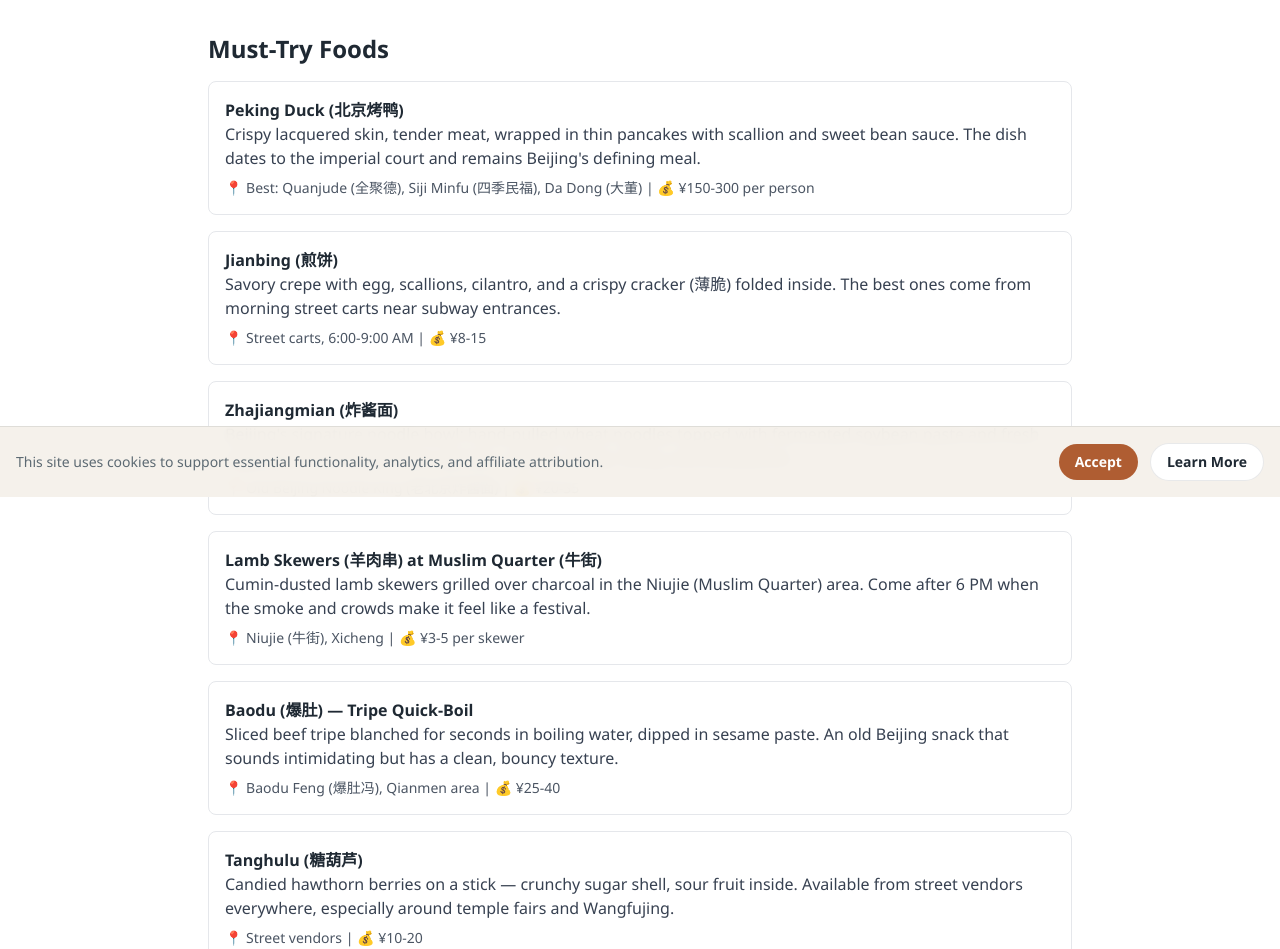
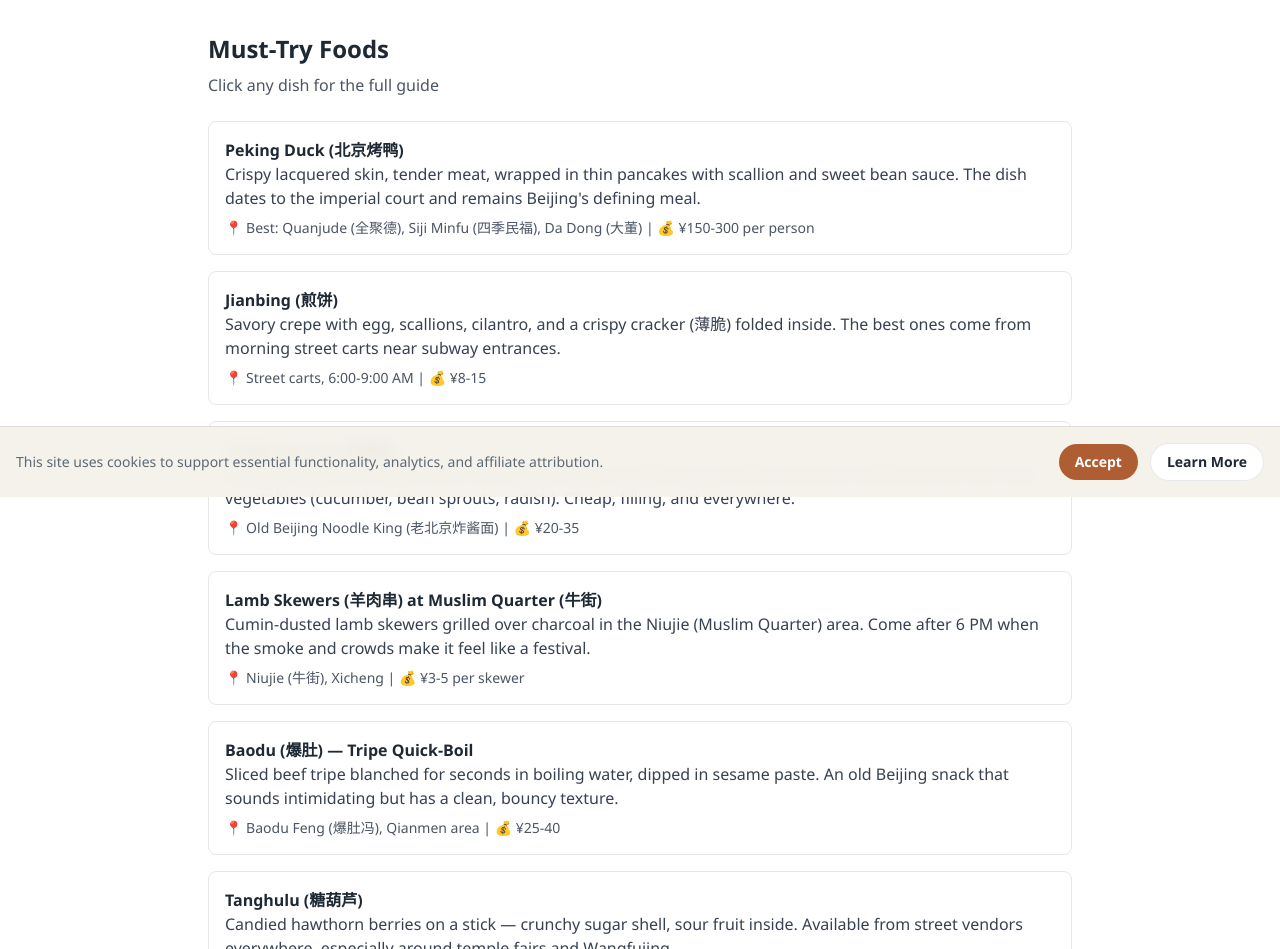
Before and after one commit to thecubestorm-arch/trailofchina, a Next.js app: page /destinations/beijing/where-to-eat in a window 1280 px wide. Shown: the part 303-1252 px from the top of the page. Built offline with nearby package versions, Linux system fonts and the light colour scheme.

Commit message:
Feature: Link hub pages to food detail pages (Beijing + Shanghai)

```diff
--- a/app/destinations/beijing/where-to-eat/page.tsx
+++ b/app/destinations/beijing/where-to-eat/page.tsx
@@ -26,62 +26,63 @@ export default function BeijingWhereToEatPage() {
         </section>
 
         <section className="mb-8">
-          <h2 className="text-2xl font-semibold mb-4">Must-Try Foods</h2>
+          <h2 className="text-2xl font-semibold mb-2">Must-Try Foods</h2>
+          <p className="text-gray-600 mb-6">Click any dish for the full guide</p>
 
           <div className="space-y-4">
-            <div className="border rounded-lg p-4">
+            <Link href="/destinations/beijing/where-to-eat/peking-duck" className="block border rounded-lg p-4 hover:shadow-md transition-shadow cursor-pointer">
               <h3 className="font-semibold">Peking Duck (北京烤鸭)</h3>
               <p className="text-gray-700 mb-2">
                 Crispy lacquered skin, tender meat, wrapped in thin pancakes with scallion and sweet bean sauce.
                 The dish dates to the imperial court and remains Beijing&apos;s defining meal.
               </p>
               <p className="text-sm text-gray-600">📍 Best: Quanjude (全聚德), Siji Minfu (四季民福), Da Dong (大董) | 💰 ¥150-300 per person</p>
-            </div>
+            </Link>
 
-            <div className="border rounded-lg p-4">
+            <Link href="/destinations/beijing/where-to-eat/jianbing" className="block border rounded-lg p-4 hover:shadow-md transition-shadow cursor-pointer">
               <h3 className="font-semibold">Jianbing (煎饼)</h3>
               <p className="text-gray-700 mb-2">
                 Savory crepe with egg, scallions, cilantro, and a crispy cracker (薄脆) folded inside.
                 The best ones come from morning street carts near subway entrances.
               </p>
               <p className="text-sm text-gray-600">📍 Street carts, 6:00-9:00 AM | 💰 ¥8-15</p>
-            </div>
+            </Link>
 
-            <div className="border rounded-lg p-4">
+            <Link href="/destinations/beijing/where-to-eat/zhajiangmian" className="block border rounded-lg p-4 hover:shadow-md transition-shadow cursor-pointer">
               <h3 className="font-semibold">Zhajiangmian (炸酱面)</h3>
               <p className="text-gray-700 mb-2">
                 Beijing&apos;s signature noodle bowl: hand-pulled wheat noodles topped with fermented soybean paste
                 and fresh vegetables (cucumber, bean sprouts, radish). Cheap, filling, and everywhere.
               </p>
               <p className="text-sm text-gray-600">📍 Old Beijing Noodle King (老北京炸酱面) | 💰 ¥20-35</p>
-            </div>
+            </Link>
 
-            <div className="border rounded-lg p-4">
+            <Link href="/destinations/beijing/where-to-eat/lamb-skewers" className="block border rounded-lg p-4 hover:shadow-md transition-shadow cursor-pointer">
               <h3 className="font-semibold">Lamb Skewers (羊肉串) at Muslim Quarter (牛街)</h3>
               <p className="text-gray-700 mb-2">
                 Cumin-dusted lamb skewers grilled over charcoal in the Niujie (Muslim Quarter) area.
                 Come after 6 PM when the smoke and crowds make it feel like a festival.
               </p>
               <p className="text-sm text-gray-600">📍 Niujie (牛街), Xicheng | 💰 ¥3-5 per skewer</p>
-            </div>
+            </Link>
 
-            <div className="border rounded-lg p-4">
+            <Link href="/destinations/beijing/where-to-eat/baodu" className="block border rounded-lg p-4 hover:shadow-md transition-shadow cursor-pointer">
               <h3 className="font-semibold">Baodu (爆肚) — Tripe Quick-Boil</h3>
               <p className="text-gray-700 mb-2">
                 Sliced beef tripe blanched for seconds in boiling water, dipped in sesame paste.
                 An old Beijing snack that sounds intimidating but has a clean, bouncy texture.
               </p>
               <p className="text-sm text-gray-600">📍 Baodu Feng (爆肚冯), Qianmen area | 💰 ¥25-40</p>
-            </div>
+            </Link>
 
-            <div className="border rounded-lg p-4">
+            <Link href="/destinations/beijing/where-to-eat/tanghulu" className="block border rounded-lg p-4 hover:shadow-md transition-shadow cursor-pointer">
               <h3 className="font-semibold">Tanghulu (糖葫芦)</h3>
               <p className="text-gray-700 mb-2">
                 Candied hawthorn berries on a stick — crunchy sugar shell, sour fruit inside.
                 Available from street vendors everywhere, especially around temple fairs and Wangfujing.
               </p>
               <p className="text-sm text-gray-600">📍 Street vendors | 💰 ¥10-20</p>
-            </div>
+            </Link>
           </div>
         </section>
 
--- a/app/destinations/shanghai/where-to-eat/page.tsx
+++ b/app/destinations/shanghai/where-to-eat/page.tsx
@@ -24,43 +24,44 @@ export default function ShanghaiWhereToEatPage() {
         </section>
 
         <section className="mb-8">
-          <h2 className="text-2xl font-semibold mb-4">Must-Try Foods</h2>
+          <h2 className="text-2xl font-semibold mb-2">Must-Try Foods</h2>
+          <p className="text-gray-600 mb-6">Click any dish for the full guide</p>
 
           <div className="space-y-4">
-            <div className="border rounded-lg p-4">
+            <Link href="/destinations/shanghai/where-to-eat/xiaolongbao" className="block border rounded-lg p-4 hover:shadow-md transition-shadow cursor-pointer">
               <h3 className="font-semibold">Xiaolongbao (小笼包) — Soup Dumplings</h3>
               <p className="text-gray-700 mb-2">Steamed dumplings filled with pork and hot soup. The signature Shanghai dish.
                 Bite the top, slurp the soup, then eat the rest — never bite the whole thing at once.</p>
               <p className="text-sm text-gray-600">📍 Jia Jia Tang Bao (黄浦区黄河路), Din Tai Fung (multiple locations), Fu Chun (静安区)</p>
-            </div>
+            </Link>
 
-            <div className="border rounded-lg p-4">
+            <Link href="/destinations/shanghai/where-to-eat/shengjianbao" className="block border rounded-lg p-4 hover:shadow-md transition-shadow cursor-pointer">
               <h3 className="font-semibold">Shengjianbao (生煎包) — Pan-Fried Buns</h3>
               <p className="text-gray-700 mb-2">Crispy bottom, fluffy top, filled with pork and soup. Breakfast favorite.
                 The soup inside is scorching hot — poke a hole first to let steam escape.</p>
               <p className="text-sm text-gray-600">📍 Xiaoyang Shengjian (小杨生煎, multiple branches), Yang&apos;s Fry Dumpling (吴江路)</p>
-            </div>
+            </Link>
 
-            <div className="border rounded-lg p-4">
+            <Link href="/destinations/shanghai/where-to-eat/hairy-crab" className="block border rounded-lg p-4 hover:shadow-md transition-shadow cursor-pointer">
               <h3 className="font-semibold">Hairy Crab (大闸蟹)</h3>
               <p className="text-gray-700 mb-2">Seasonal delicacy (Oct-Nov) from nearby Yangcheng Lake. The roe is the prize —
                 rich, creamy, and intensely savory. Best at specialist crab restaurants during peak season.</p>
               <p className="text-sm text-gray-600">📍 Season: Oct-Nov | 💰 ¥80-300 per crab depending on size</p>
-            </div>
+            </Link>
 
-            <div className="border rounded-lg p-4">
+            <Link href="/destinations/shanghai/where-to-eat/scallion-oil-noodles" className="block border rounded-lg p-4 hover:shadow-md transition-shadow cursor-pointer">
               <h3 className="font-semibold">Scallion Oil Noodles (葱油拌面)</h3>
               <p className="text-gray-700 mb-2">Simple but iconic: noodles tossed in caramelized scallion oil and soy sauce.
                 The best versions have deep-brown scallions almost burnt into the oil.</p>
               <p className="text-sm text-gray-600">📍 Any old Shanghainese restaurant | 💰 ¥15-25</p>
-            </div>
+            </Link>
 
-            <div className="border rounded-lg p-4">
+            <Link href="/destinations/shanghai/where-to-eat/red-braised-pork" className="block border rounded-lg p-4 hover:shadow-md transition-shadow cursor-pointer">
               <h3 className="font-semibold">Red Braised Pork (红烧肉)</h3>
               <p className="text-gray-700 mb-2">Slow-braised pork belly in soy sauce, rock sugar, and Shaoxing wine. Meltingly
                 tender and sweet — Shanghai&apos;s comfort food. Every family has a recipe.</p>
               <p className="text-sm text-gray-600">📍 Jesse Restaurant (杰西餐厅, French Concession) | 💰 ¥40-60</p>
-            </div>
+            </Link>
           </div>
         </section>
 
```
